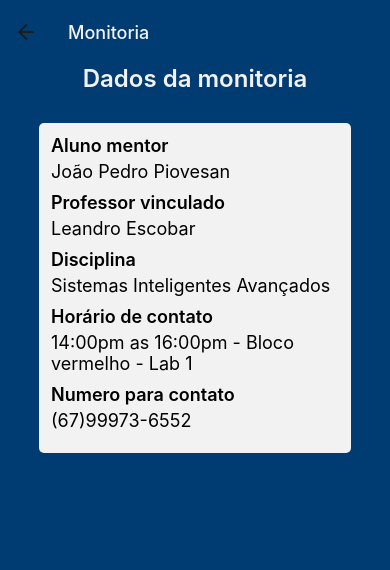
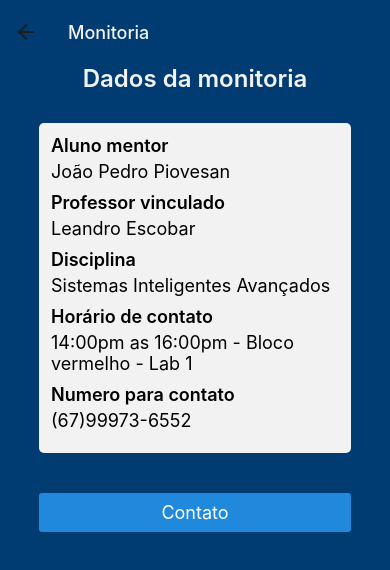
Before and after one commit to Verdant31/Monitoria-App, a React Native app: screen /Monitoria in a window 390 px wide. Shown: the top 570 px of the page. Built offline with nearby package versions, Linux system fonts and the light colour scheme.

Commit message:
Adding contact button to monitoria page

```diff
--- a/src/pages/Aluno/Home/MonitoriaInfo/index.tsx
+++ b/src/pages/Aluno/Home/MonitoriaInfo/index.tsx
@@ -1,4 +1,5 @@
 import { Text, View } from "react-native";
+import { Button } from "react-native-elements";
 import { SafeAreaView } from "react-native-safe-area-context";
 import { styles } from "./styles";
 
@@ -28,6 +29,9 @@ const MonitoriaInfo = () => {
           <Text style={{fontSize: 18, marginTop: 5}}>(67)99973-6552</Text>
         </View>
       </View>
+      <View style={{width: '100%'}}>
+        <Button onPress={() => console.log('hehe')} style={styles.updateButton} title="Contato" />
+      </View>
     </SafeAreaView>
   )
 }
--- a/src/pages/Aluno/Home/MonitoriaInfo/styles.ts
+++ b/src/pages/Aluno/Home/MonitoriaInfo/styles.ts
@@ -19,4 +19,9 @@ export const styles = StyleSheet.create({
     padding: 12,
     marginTop: 30
   },
+  updateButton: {
+    width: '80%',
+    alignSelf: 'center',
+    marginTop: 40
+  }
 })
```
